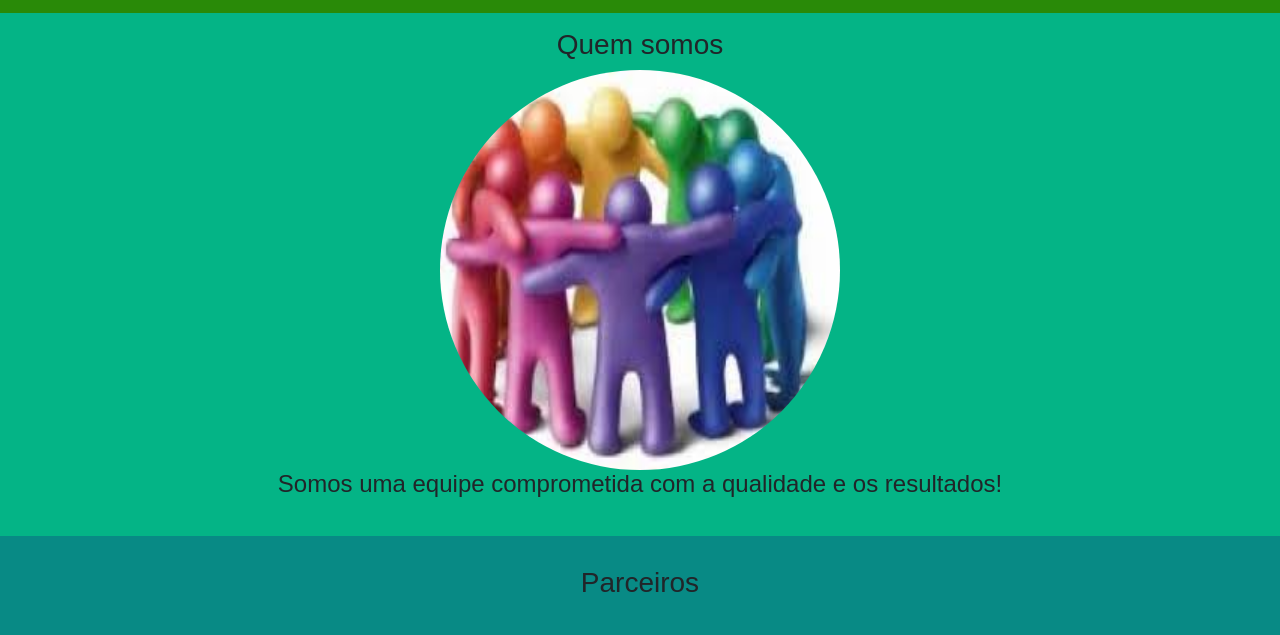
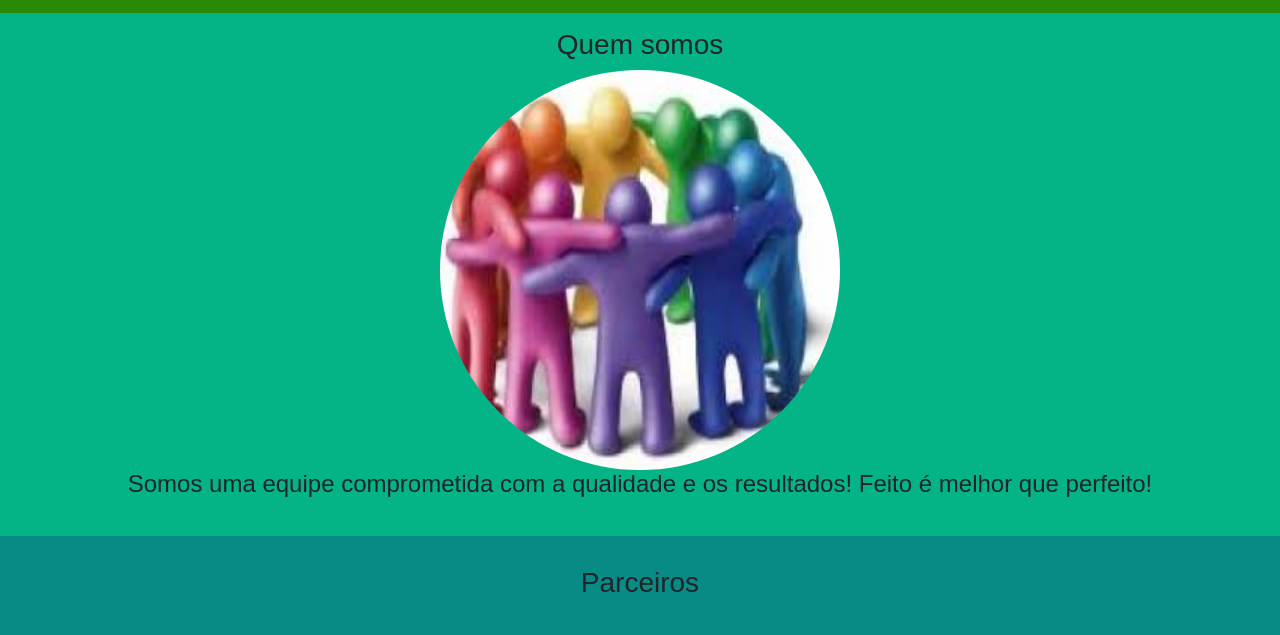
Before and after one commit to JFernandoCorreia/Aula_Bootstrap, a plain HTML site: page Introdução Bootstrap/index.html in a window 1280 px wide. Shown: the part 142-777 px from the top of the page. Drawn offline with Linux system fonts and the light colour scheme.

Commit message:
Inclusão
Inclusão do projeto Bootstrap

```diff
--- a/Introdução Bootstrap/index.html
+++ b/Introdução Bootstrap/index.html
@@ -30,7 +30,7 @@
             <div class="container-fluid quem-somos text-center margin">
                 <h3>Quem somos</h3>
                 <img src="img/equipe.jpg" class="rounded-circle" width="400" height="400">
-                <h4>Somos uma equipe comprometida com a qualidade e os resultados!</h4>
+                <h4>Somos uma equipe comprometida com a qualidade e os resultados! Feito é melhor que perfeito!</h4>
             </div>
         </section>
 
```
